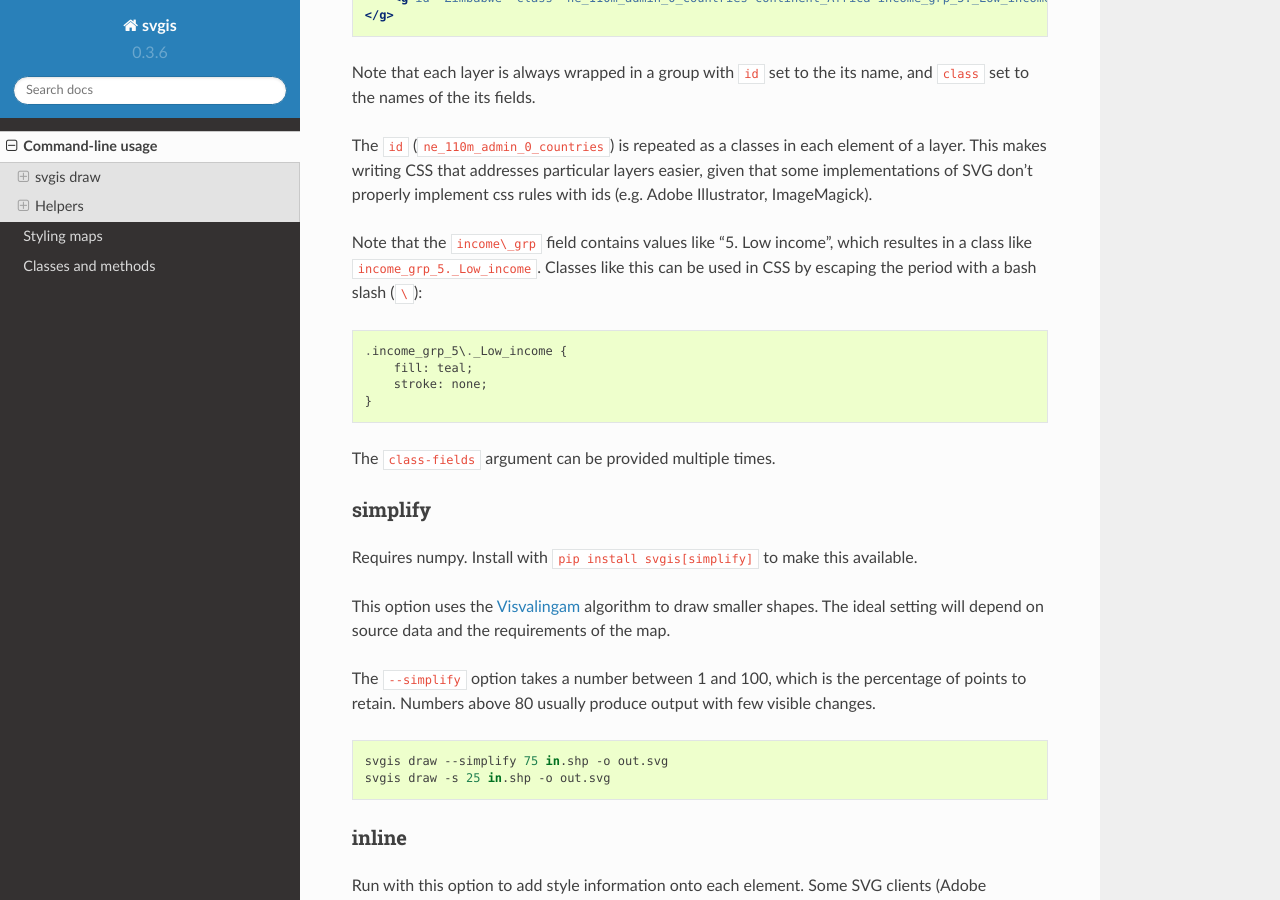
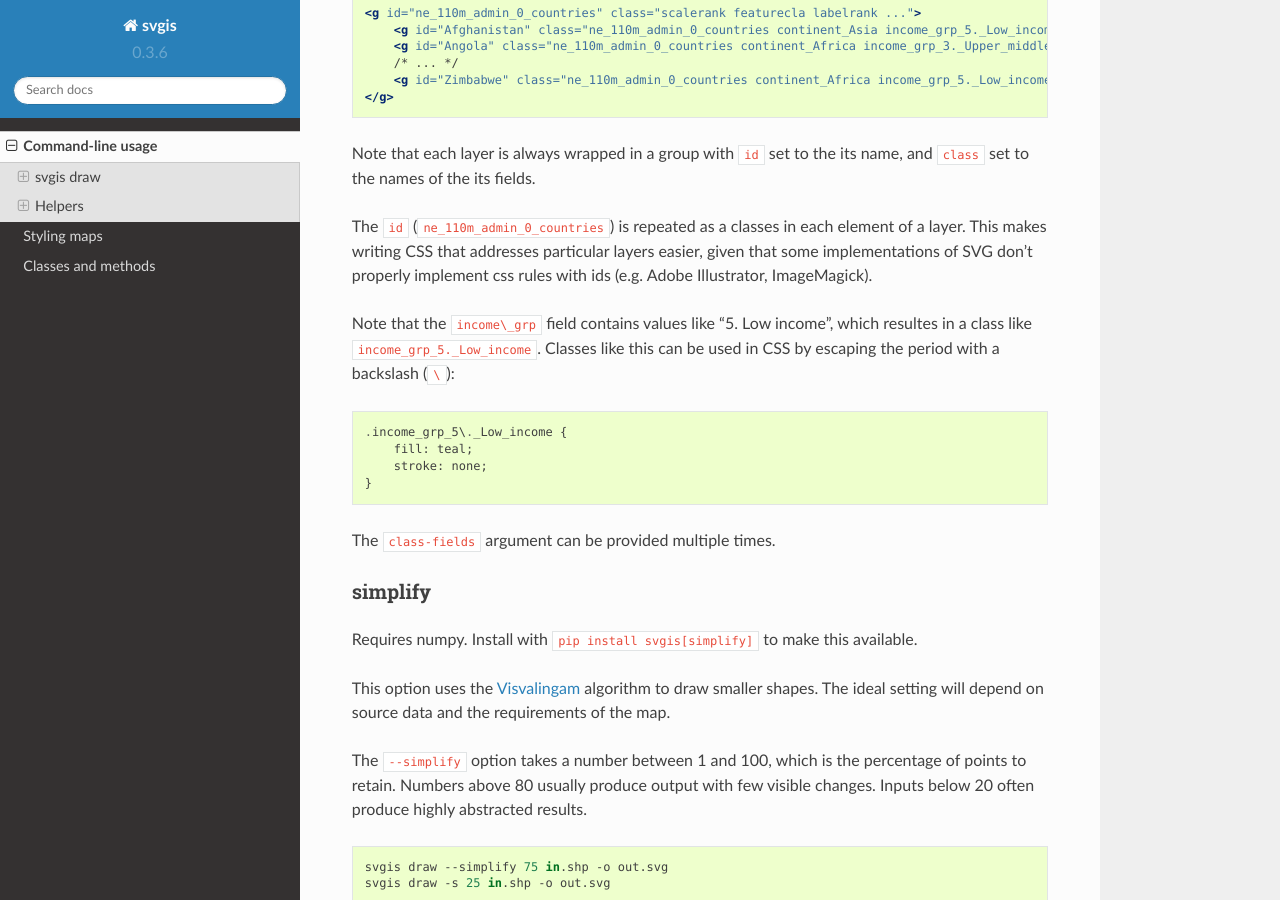
Before and after one commit to fitnr/svgis, a Sphinx documentation site: the page built from docs/cli.rst, in a window 1280 px wide and 900 px high, scrolled down 4222 px. Built offline with Sphinx 7.4.7 and the Read the Docs theme 2.0.0, drawn with Linux system fonts in a browser that asks for light colours; some of the changed text lies outside the part shown.

```diff
--- a/docs/cli.rst
+++ b/docs/cli.rst
@@ -76,7 +76,7 @@ Additionally, clients may have trouble handling very large numbers, so using the
 scale option can be a handy way to produce usable drawings.
 
 Scale won't alter geometries in any way other than scaling. To create smaller
-drawings, use the ``--simplify`` option.
+drawings, use the :ref:`simplify` option.
 
 (The shorthand option for ``--scale`` is ``-f`` as in factor.)
 
@@ -148,6 +148,7 @@ If, for some reason you want to draw an SVG in lat-long coordinates,
 use the ``file`` keyword to force the projection of the first passed file:
 
 .. code:: bash
+
     svgis draw --crs file input.shp -o out.svg
     svgis draw -j file one.shp two.geojson -o out.svg
 
@@ -236,7 +237,7 @@ properly implement css rules with ids (e.g. Adobe Illustrator, ImageMagick).
 
 Note that the ``income\_grp`` field contains values like "5. Low income",
 which resultes in a class like ``income_grp_5._Low_income``. Classes
-like this can be used in CSS by escaping the period with a bash slash (``\``):
+like this can be used in CSS by escaping the period with a backslash (``\``):
 
 .. code::
 
@@ -260,7 +262,7 @@ and the requirements of the map.
 
 The ``--simplify`` option takes a number between 1 and 100, which is the
 percentage of points to retain. Numbers above 80 usually produce output with
-few visible changes.
+few visible changes. Inputs below 20 often produce highly abstracted results.
 
 .. code:: bash
 
```
Also changed, not shown: other parts of docs/cli.rst (+2 -1 lines), README.md (+5 -4 lines).
